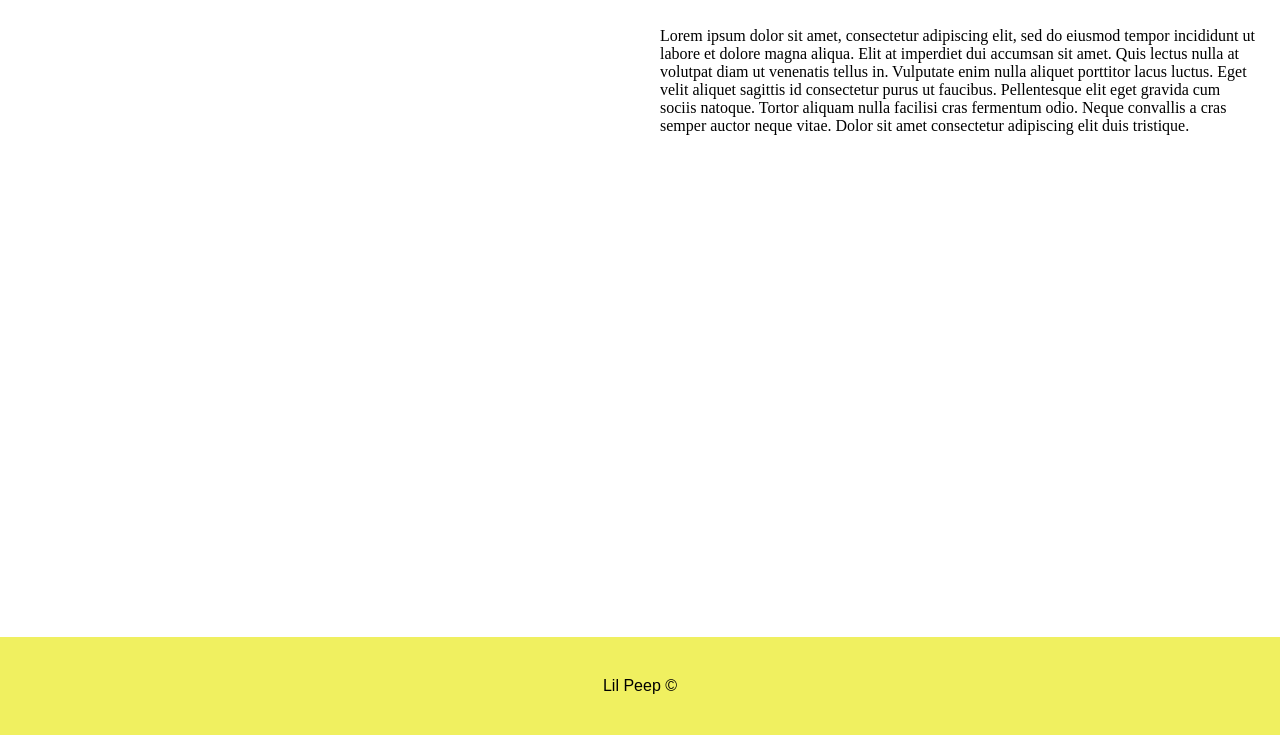
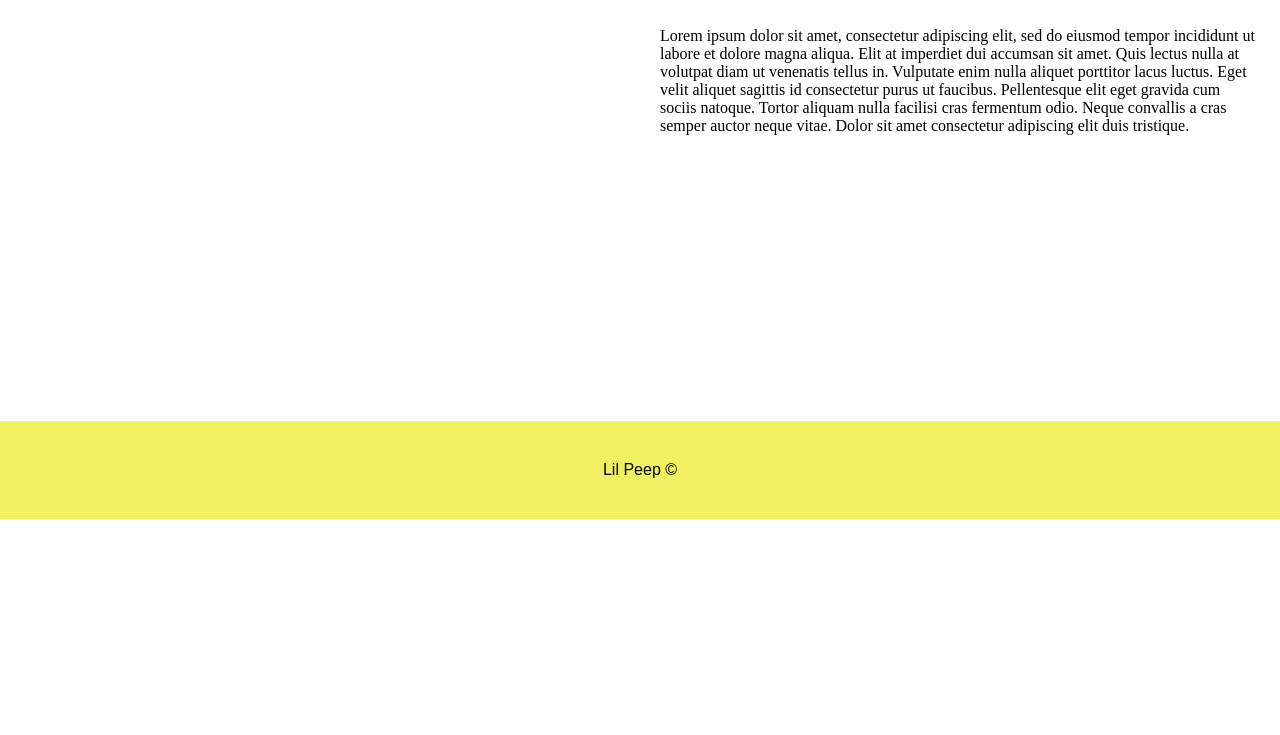
Before and after one commit to xTidewaterx/HTML-CSS_CA, a plain HTML site: page tours.html in a window 1280 px wide. Shown: the part 1165-1900 px from the top of the page. After the commit the page ends 1684 px from the top, so only its background shows below. Drawn offline with Linux system fonts and the light colour scheme.

Commit message:
Update tours.css

```diff
--- a/css/tours.css
+++ b/css/tours.css
@@ -143,7 +143,7 @@ div~p {
 
 footer {
     max-height: 60px;
-    margin-top: 80vh;
+    margin-top: 53vh;
 }
 footer {
     position: relative;
```
